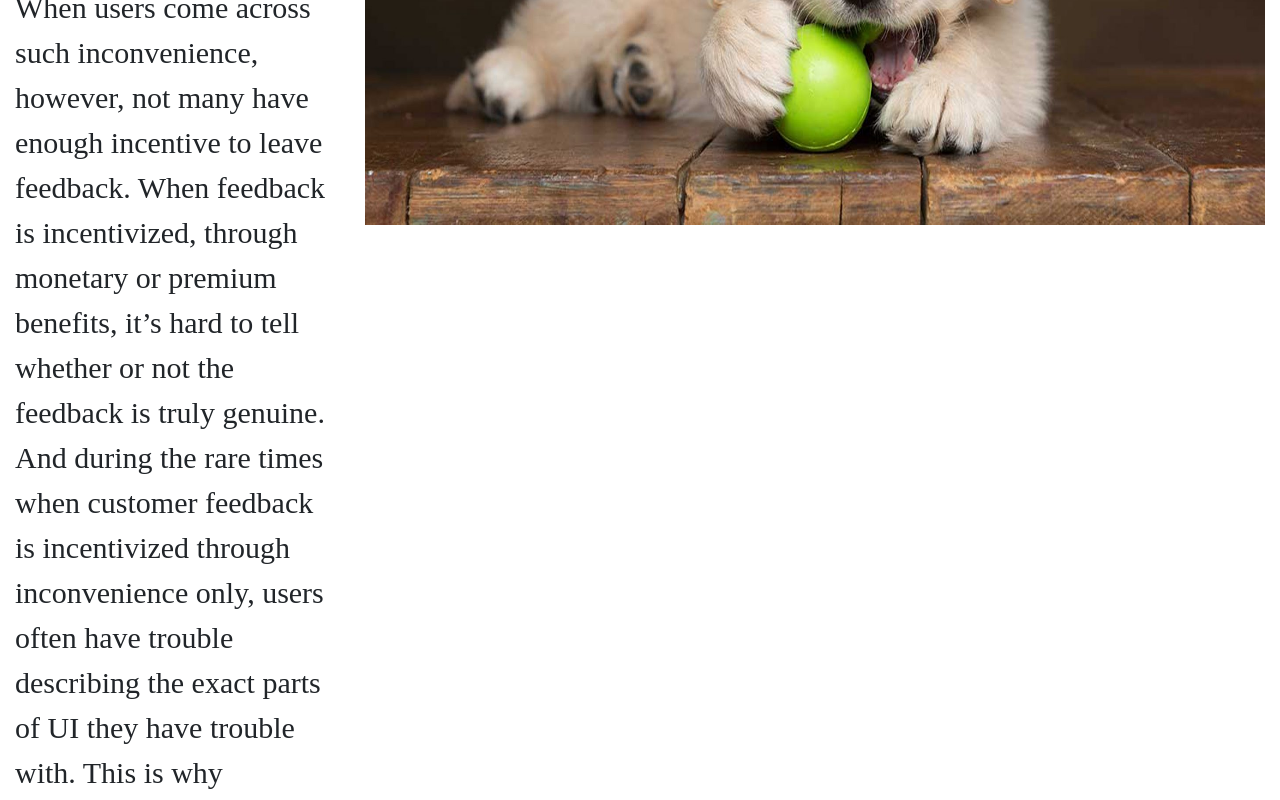
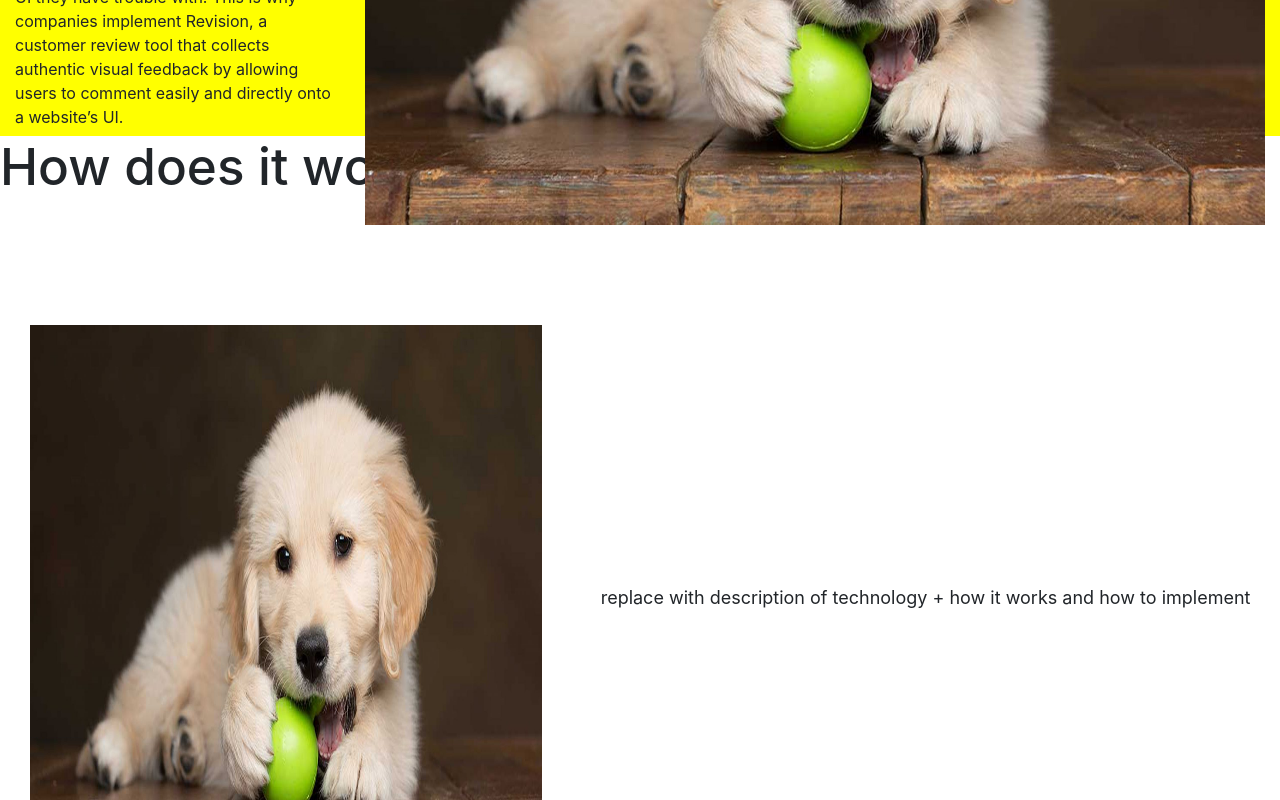
Before and after one commit to luke-swallow/landingpage, a React (Create React App) app in the folder my-react-app/: page / in a window 1280 px wide. Shown: the part 1520-2320 px from the top of the page. Built offline with nearby package versions, Linux system fonts and the light colour scheme.

Commit message:
starting how page

```diff
--- a/my-react-app/src/App.css
+++ b/my-react-app/src/App.css
@@ -29,25 +29,13 @@
 /* Bottom left text */
 
 
-  .whatContainer {
-  display: grid;
-}
 
-h1{
-  font-family: Comfortaa;
-  font-style: normal;
-  font-weight: bold;
-  font-size: 40px;
-}
+
 h2{
   font-family: Comfortaa;
   text-align: center;
 }
-p{
-  font-family: Comfortaa;
-  font-style: normal;
-  font-size: 30px;
-}
+
 
 .App-link {
   color: #61dafb;
--- /dev/null
+++ b/my-react-app/src/components/How.css
@@ -0,0 +1,21 @@
+.howChild{
+    display:flex;
+    flex-direction:row;
+    height:100vh;
+    justify-content: space-around;
+
+}
+#myh1{
+    font: Comfortaa;
+    weight: 700;
+    font-size: 4vw;
+}
+#imgTag{
+    height:70%;
+    width:40%;
+    align-self:center;
+}
+#ptag{
+    align-self:center;
+    font-size: large;
+}
--- a/my-react-app/src/components/How.js
+++ b/my-react-app/src/components/How.js
@@ -1,9 +1,14 @@
 import React from 'react';
+import "./How.css";
 
 function How() {
     return (
-        <div className="container">
-           "How"
+        <div className="howContainer">
+            <h1 id= "myh1">How does it work?</h1>
+            <div className = "howChild">
+                <img id = "imgTag" src= {require("../images/puppy.jpg")} />
+                <p id= "ptag"> replace with description of technology + how it works and how to implement</p>
+            </div>
         </div>
     );
 }
--- /dev/null
+++ b/my-react-app/src/components/What.css
@@ -0,0 +1,4 @@
+.whatContainer{
+    background:yellow;
+    height:100vh;
+}
--- a/my-react-app/src/components/What.js
+++ b/my-react-app/src/components/What.js
@@ -1,5 +1,6 @@
 import React from 'react';
 import {Image, Row, Container, Col, Figure}  from 'react-bootstrap'
+import "./What.css";
 
 
 function What() {
```
